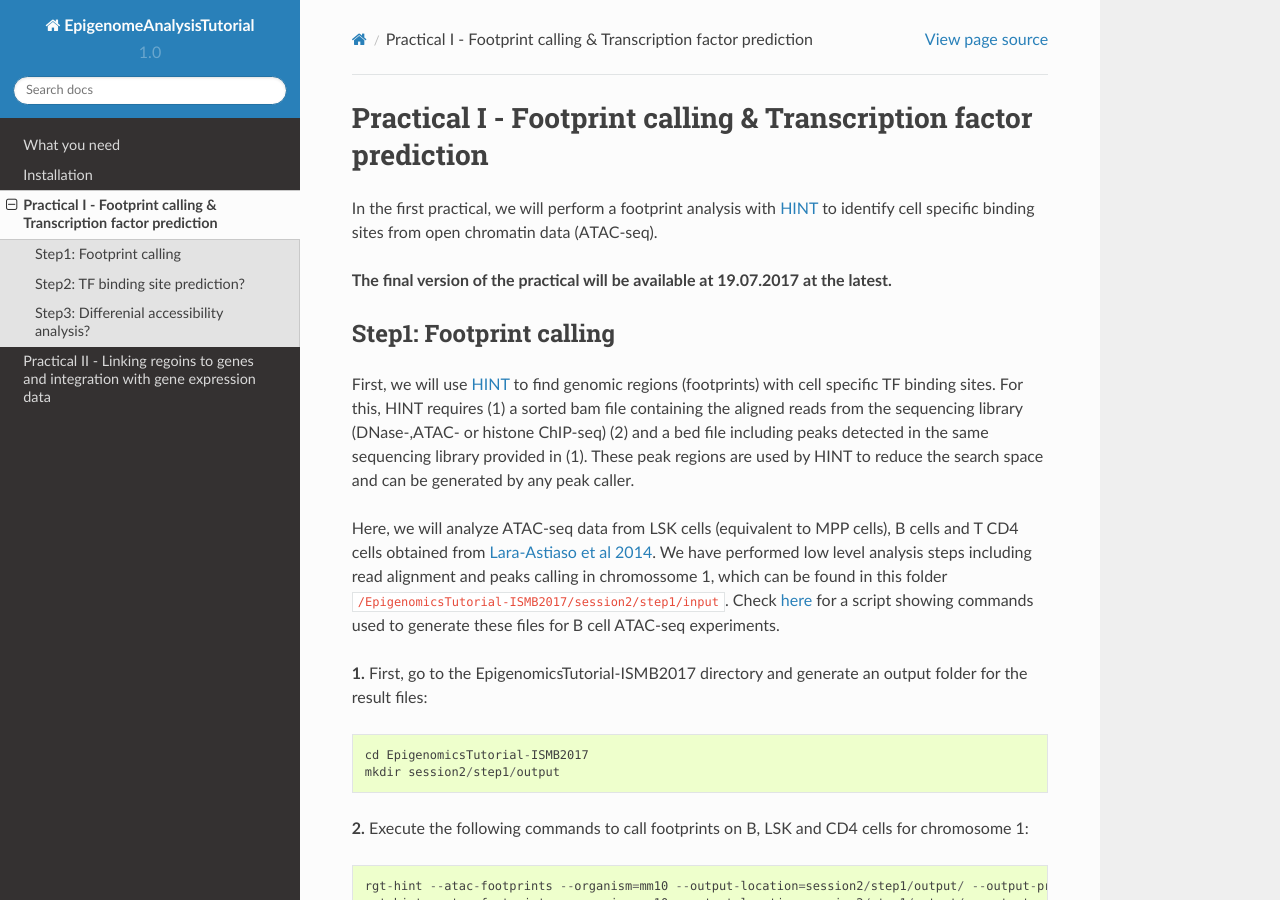
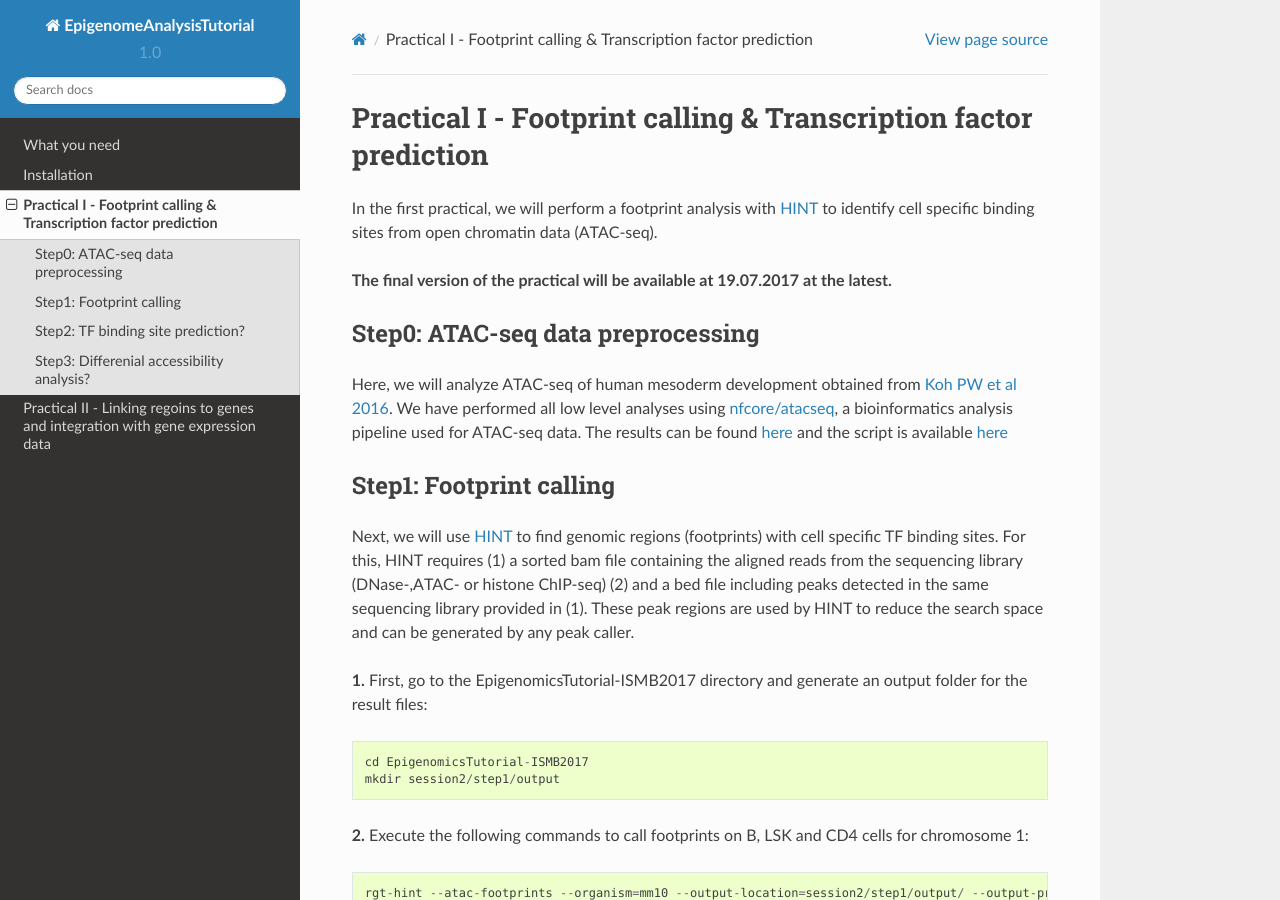
Before and after one commit to SchulzLab/EpigenomeAnalysisTutorial-2020, a Sphinx documentation site: the page built from docs/Practical1.rst, in a window 1280 px wide and 900 px high. Built offline with Sphinx 7.4.7 and the Read the Docs theme 2.0.0, drawn with Linux system fonts in a browser that asks for light colours.

Commit message:
update docs for atac-seq

```diff
--- a/docs/Practical1.rst
+++ b/docs/Practical1.rst
@@ -5,12 +5,15 @@ In the first practical, we will perform a footprint analysis with `HINT <http://
 
 **The final version of the practical will be available at 19.07.2017 at the latest.**
 
+Step0: ATAC-seq data preprocessing
+-----------------------------------------------
+Here, we will analyze ATAC-seq of human mesoderm development obtained from `Koh PW et al 2016 <https://www.ncbi.nlm.nih.gov/geo/query/acc.cgi?acc=GSE85066>`_. We have performed all low level analyses using `nfcore/atacseq <https://github.com/nf-core/atacseq>`_, a bioinformatics analysis pipeline used for ATAC-seq data. The results can be found `here <http://www.regulatory-genomics.org/hint/>`_ and the script is available `here <https://github.com/SchulzLab/EpigenomeAnalysisTutorial-2020/blob/master/session1/run.sh>`_
+
+
 Step1: Footprint calling
 -----------------------------------------------
 
-First, we will use `HINT <http://www.regulatory-genomics.org/hint/>`_ to find genomic regions (footprints) with cell specific TF binding sites. For this, HINT requires (1) a sorted bam file containing the aligned reads from the sequencing library (DNase-,ATAC- or histone ChIP-seq) (2) and a bed file including peaks detected in the same sequencing library provided in (1). These peak regions are used by HINT to reduce the search space and can be generated by any  peak caller.
-
-Here, we will analyze ATAC-seq data from LSK cells (equivalent to MPP cells), B cells and T CD4 cells obtained from `Lara-Astiaso et al 2014 <https://www.ncbi.nlm.nih.gov/geo/query/acc.cgi?acc=GSE60103>`_. We have performed low level analysis steps including read alignment and peaks calling in chromossome 1, which can be found in this folder ``/EpigenomicsTutorial-ISMB2017/session2/step1/input``. Check `here <https://github.com/SchulzLab/EpigenomicsTutorial-ISMB2017/blob/master/session2/step1/input/scripts.sh>`_ for a script showing commands used to generate these files for B cell ATAC-seq experiments.
+Next, we will use `HINT <http://www.regulatory-genomics.org/hint/>`_ to find genomic regions (footprints) with cell specific TF binding sites. For this, HINT requires (1) a sorted bam file containing the aligned reads from the sequencing library (DNase-,ATAC- or histone ChIP-seq) (2) and a bed file including peaks detected in the same sequencing library provided in (1). These peak regions are used by HINT to reduce the search space and can be generated by any  peak caller.
 
 **1.** First, go to the EpigenomicsTutorial-ISMB2017 directory and generate an output folder for the result files:
 ::
```
